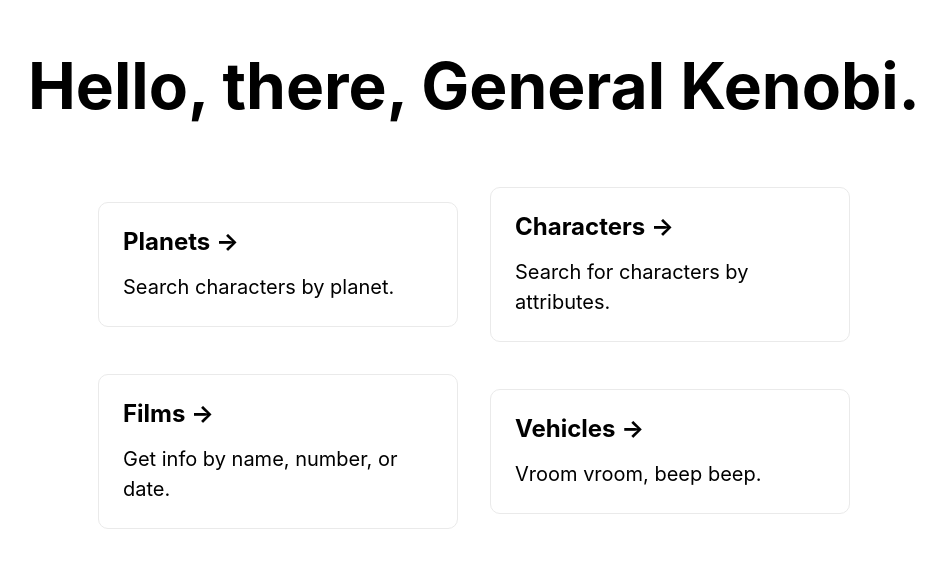
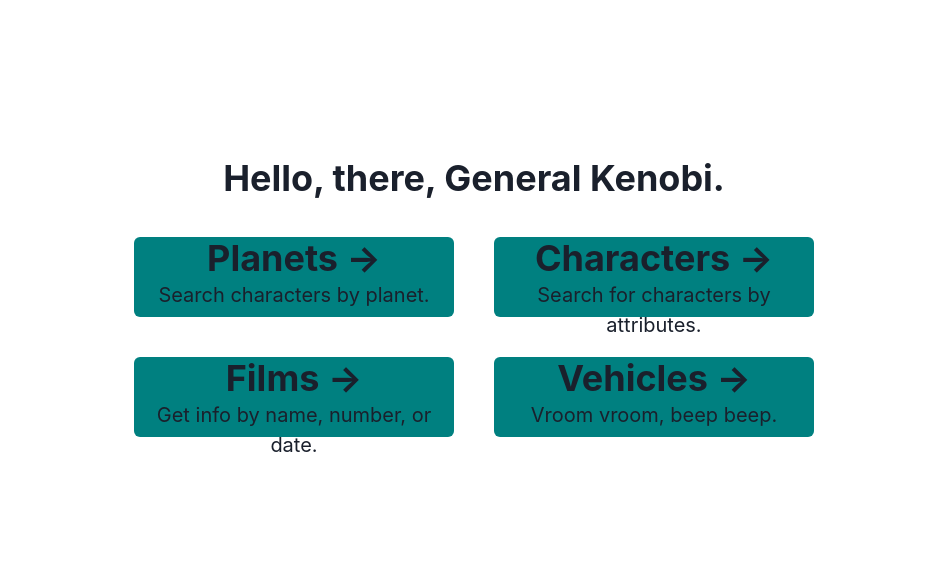
Before and after one commit to jimboslicethat/swapi-challenge, a Next.js app: page / in a window 1280 px wide. Shown: the part 103-670 px from the top of the page, without its empty margins (166-1112 px from the left). Built offline with nearby package versions, Linux system fonts and the light colour scheme.

Commit message:
Init chakra in application

```diff
--- a/package.json
+++ b/package.json
@@ -9,6 +9,10 @@
     "lint": "next lint"
   },
   "dependencies": {
+    "@chakra-ui/react": "^1.6.10",
+    "@emotion/react": "^11",
+    "@emotion/styled": "^11",
+    "framer-motion": "^4",
     "next": "11.1.2",
     "react": "17.0.2",
     "react-dom": "17.0.2"
--- a/pages/_app.js
+++ b/pages/_app.js
@@ -1,7 +1,11 @@
-import '../styles/globals.css'
+import { ChakraProvider } from '@chakra-ui/react'
 
 function MyApp({ Component, pageProps }) {
-  return <Component {...pageProps} />
+  return (
+    <ChakraProvider>
+      <Component {...pageProps} />
+    </ChakraProvider>
+  )
 }
 
 export default MyApp
--- a/pages/index.js
+++ b/pages/index.js
@@ -1,50 +1,69 @@
 import Head from 'next/head'
 import Link from 'next/link'
-
-import styles from '../styles/Home.module.css'
+import { Flex, Heading, SimpleGrid, Box, Text } from '@chakra-ui/react'
 
 export default function Home() {
+  const boxProps = {
+    bg: 'teal',
+    display: 'flex',
+    justifyContent: 'center',
+    borderRadius: '6px',
+    height: '5em',
+    width: '20em',
+    _hover: {
+      cursor: 'pointer'
+    }
+  }
+
   return (
-    <div className={styles.container}>
+    <Flex align="center" justifyContent="center" height="100vh" textAlign="center">
       <Head>
         <title>SWAPI Challenge</title>
         <meta name="description" content="A small react sandbox for playing around with the basics" />
         <link rel="icon" href="/favicon.ico" />
       </Head>
 
-      <main className={styles.main}>
-        <h1 className={styles.title}>Hello, there, General Kenobi.</h1>
+      <main>
+        <Heading as="h1" paddingBottom="1em">Hello, there, General Kenobi.</Heading>
 
-        <div className={styles.grid}>
+        <SimpleGrid columns="2" spacing={10}>
           <Link href="/planets">
-            <a className={styles.card}>
-              <h2>Planets &rarr;</h2>
-              <p>Search characters by planet.</p>
-            </a>
+            <Box {...boxProps}>
+              <a>
+                <Heading as="h2">Planets &rarr;</Heading>
+                <Text fontSize="xl">Search characters by planet.</Text>
+              </a>
+            </Box>
           </Link>
 
           <Link href="/characters">
-            <a className={styles.card}>
-              <h2>Characters &rarr;</h2>
-              <p>Search for characters by attributes.</p>
-            </a>
+            <Box {...boxProps}>
+              <a>
+                <Heading as="h2">Characters &rarr;</Heading>
+                <Text fontSize="xl">Search for characters by attributes.</Text>
+              </a>
+            </Box>
           </Link>
 
           <Link href="/films">
-            <a className={styles.card}>
-              <h2>Films &rarr;</h2>
-              <p>Get info by name, number, or date.</p>
-            </a>
+            <Box {...boxProps}>
+              <a>
+                <Heading as="h2">Films &rarr;</Heading>
+                <Text fontSize="xl">Get info by name, number, or date.</Text>
+              </a>
+            </Box>
           </Link>
 
           <Link href="/vehicles">
-            <a className={styles.card}>
-              <h2>Vehicles &rarr;</h2>
-              <p>Vroom vroom, beep beep.</p>
-            </a>
+            <Box {...boxProps}>
+              <a>
+                <Heading as="h2">Vehicles &rarr;</Heading>
+                <Text fontSize="xl">Vroom vroom, beep beep.</Text>
+              </a>
+            </Box>
           </Link>
-        </div>
+        </SimpleGrid>
       </main>
-    </div>
+    </Flex>
   )
 }
--- a/styles/Home.module.css
+++ /dev/null
@@ -1,121 +0,0 @@
-.container {
-  min-height: 100vh;
-  padding: 0 0.5rem;
-  display: flex;
-  flex-direction: column;
-  justify-content: center;
-  align-items: center;
-  height: 100vh;
-}
-
-.main {
-  padding: 5rem 0;
-  flex: 1;
-  display: flex;
-  flex-direction: column;
-  justify-content: center;
-  align-items: center;
-}
-
-.footer {
-  width: 100%;
-  height: 100px;
-  border-top: 1px solid #eaeaea;
-  display: flex;
-  justify-content: center;
-  align-items: center;
-}
-
-.footer a {
-  display: flex;
-  justify-content: center;
-  align-items: center;
-  flex-grow: 1;
-}
-
-.title a {
-  color: #0070f3;
-  text-decoration: none;
-}
-
-.title a:hover,
-.title a:focus,
-.title a:active {
-  text-decoration: underline;
-}
-
-.title {
-  margin: 0;
-  line-height: 1.15;
-  font-size: 4rem;
-}
-
-.title,
-.description {
-  text-align: center;
-}
-
-.description {
-  line-height: 1.5;
-  font-size: 1.5rem;
-}
-
-.code {
-  background: #fafafa;
-  border-radius: 5px;
-  padding: 0.75rem;
-  font-size: 1.1rem;
-  font-family: Menlo, Monaco, Lucida Console, Liberation Mono, DejaVu Sans Mono,
-    Bitstream Vera Sans Mono, Courier New, monospace;
-}
-
-.grid {
-  display: flex;
-  align-items: center;
-  justify-content: center;
-  flex-wrap: wrap;
-  max-width: 800px;
-  margin-top: 3rem;
-}
-
-.card {
-  margin: 1rem;
-  padding: 1.5rem;
-  text-align: left;
-  color: inherit;
-  text-decoration: none;
-  border: 1px solid #eaeaea;
-  border-radius: 10px;
-  transition: color 0.15s ease, border-color 0.15s ease;
-  width: 45%;
-}
-
-.card:hover,
-.card:focus,
-.card:active {
-  color: #0070f3;
-  border-color: #0070f3;
-}
-
-.card h2 {
-  margin: 0 0 1rem 0;
-  font-size: 1.5rem;
-}
-
-.card p {
-  margin: 0;
-  font-size: 1.25rem;
-  line-height: 1.5;
-}
-
-.logo {
-  height: 1em;
-  margin-left: 0.5rem;
-}
-
-@media (max-width: 600px) {
-  .grid {
-    width: 100%;
-    flex-direction: column;
-  }
-}
--- a/styles/globals.css
+++ /dev/null
@@ -1,22 +0,0 @@
-html,
-body {
-  padding: 0;
-  margin: 0;
-  font-family: -apple-system, BlinkMacSystemFont, Segoe UI, Roboto, Oxygen,
-    Ubuntu, Cantarell, Fira Sans, Droid Sans, Helvetica Neue, sans-serif;
-}
-
-a {
-  color: inherit;
-  text-decoration: none;
-}
-
-* {
-  box-sizing: border-box;
-}
-
-table,
-th,
-td {
-  border: 1px solid black;
-}
```
Also changed, not shown: pages/planets.js (+5 -4 lines), src/Table.jsx (+14 -13 lines), 1 other file (tests, documents, lock files or other folders).
